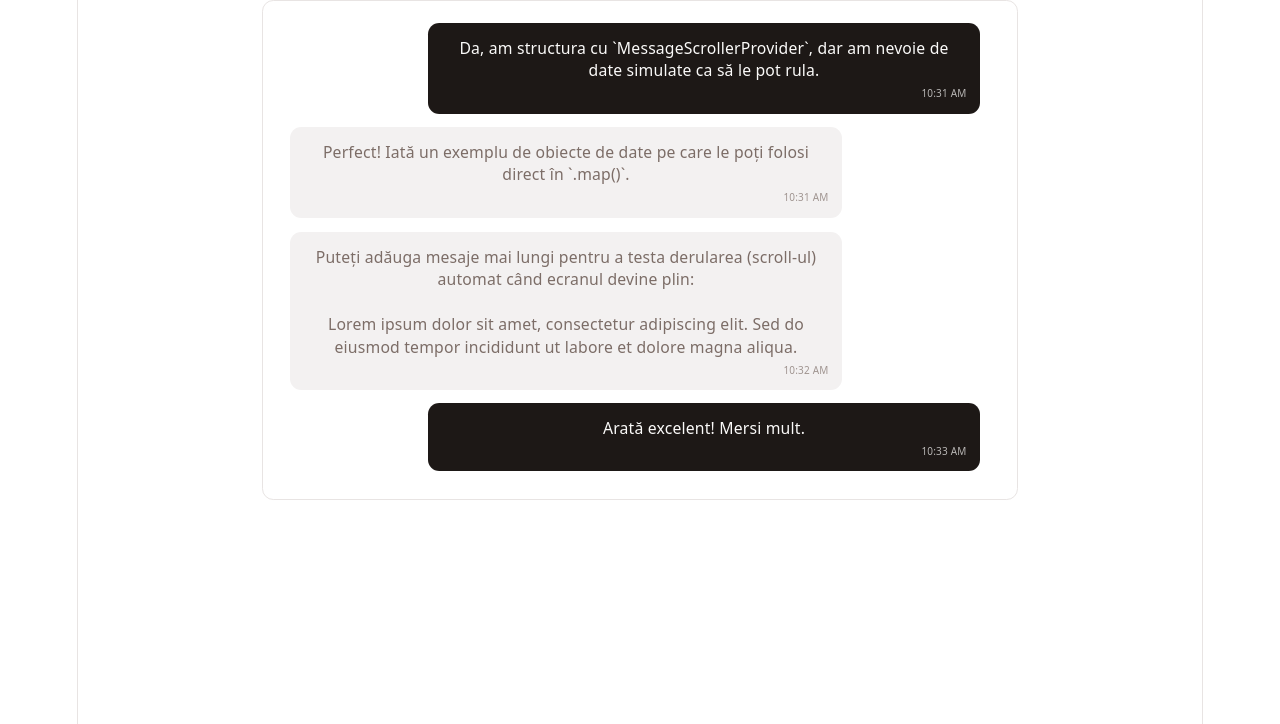
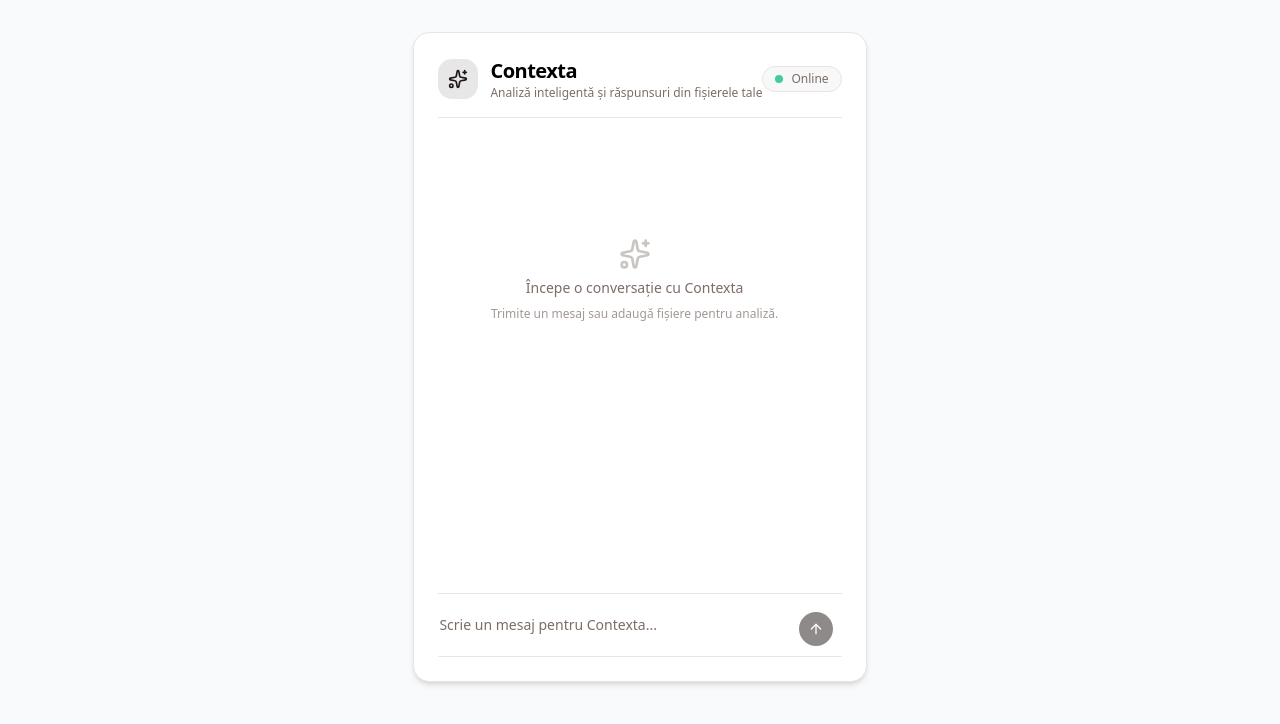
Before and after one commit to Mateiii/contexta-ai, a React app in the folder frontend/: page / in a window 1280 px wide. Shown: the top 724 px of the page. Built offline with nearby package versions, Linux system fonts and the light colour scheme; the HTML template or start-up script is replaced by a standard one.

Commit message:
Test frontend facut cu AI

```diff
--- a/frontend/src/App.jsx
+++ b/frontend/src/App.jsx
@@ -1,5 +1,8 @@
-import './App.css'
-import { Message } from "@/components/ui/message"
+import { useState } from "react"
+import "./App.css"
+import { Button } from "@/components/ui/button"
+import { Textarea } from "@/components/ui/textarea"
+import { ArrowUpIcon, Sparkles } from "lucide-react"
 import {
   MessageScroller,
   MessageScrollerButton,
@@ -9,79 +12,123 @@ import {
   MessageScrollerViewport,
 } from "@/components/ui/message-scroller"
 
-export const mockMessages = [
-  {
-    id: "msg_1",
+export default function App() {
+  const [messages, setMessages] = useState([])
+  const [text, setText] = useState("")
+
+  const handleSend = () => {
+    if (!text.trim()) return
+
+    const now = new Date()
+    const formattedTime = now.toLocaleTimeString([], {
+      hour: "2-digit",
+      minute: "2-digit",
+    })
+
+    const newMessage = {
+      id: `msg_${Date.now()}`,
       role: "user",
-    content: "Salut! Mă poți ajuta să configurez un chat scroller în React?",
-    createdAt: "10:30 AM"
-  },
-  {
-    id: "msg_2",
-    role: "assistant",
-    content: "Salut! Cu siguranță. Ai deja componentele create pentru viewport și items?",
-    createdAt: "10:30 AM"
-  },
-  {
-    id: "msg_3",
-    role: "user",
-    content: "Da, am structura cu `MessageScrollerProvider`, dar am nevoie de date simulate ca să le pot rula.",
-    createdAt: "10:31 AM"
-  },
-  {
-    id: "msg_4",
-    role: "assistant",
-    content: "Perfect! Iată un exemplu de obiecte de date pe care le poți folosi direct în `.map()`.",
-    createdAt: "10:31 AM"
-  },
-  {
-    id: "msg_5",
-    role: "assistant",
-    content: "Puteți adăuga mesaje mai lungi pentru a testa derularea (scroll-ul) automat când ecranul devine plin:\n\nLorem ipsum dolor sit amet, consectetur adipiscing elit. Sed do eiusmod tempor incididunt ut labore et dolore magna aliqua.",
-    createdAt: "10:32 AM"
-  },
-  {
-    id: "msg_6",
-    role: "user",
-    content: "Arată excelent! Mersi mult.",
-    createdAt: "10:33 AM"
+      content: text,
+      createdAt: formattedTime,
     }
-];
 
-export default function App() {
-  const messages = mockMessages;
+    setMessages((prev) => [...prev, newMessage])
+    setText("")
+  }
+
+  const handleKeyDown = (e) => {
+    if (e.key === "Enter" && !e.shiftKey) {
+      e.preventDefault()
+      handleSend()
+    }
+  }
 
   return (
-    <div className="max-w-2xl mx-auto h-[500px] border rounded-lg p-4 bg-background">
+    /* max-w-4xl face containerul mult mai lat. Poți schimba în max-w-5xl dacă îl vrei uriaș */
+    <div className="max-w-4xl mx-auto h-[650px] border rounded-2xl p-6 bg-background flex flex-col justify-between gap-4 my-8 shadow-md">
+
+      {/* --- HEADER: Numele Chatbot-ului (Contexta) --- */}
+      <div className="flex items-center justify-between pb-4 border-b">
+        <div className="flex items-center gap-3">
+          <div className="p-2.5 bg-primary/10 rounded-xl text-primary flex items-center justify-center">
+            <Sparkles className="size-5" />
+          </div>
+          <div>
+            <h1 className="text-xl font-bold tracking-tight text-black flex items-center gap-2">
+  Contexta
+</h1>
+            <p className="text-xs text-muted-foreground">
+              Analiză inteligentă și răspunsuri din fișierele tale
+            </p>
+          </div>
+        </div>
+
+        {/* Badge discret de status */}
+        <div className="flex items-center gap-2 text-xs text-muted-foreground bg-muted/50 px-3 py-1 rounded-full border">
+          <span className="size-2 rounded-full bg-emerald-500 animate-pulse" />
+          <span>Online</span>
+        </div>
+      </div>
+
+      {/* --- ZONA DE MESAJE --- */}
       <MessageScrollerProvider>
         <MessageScroller className="h-full">
           <MessageScrollerViewport>
             <MessageScrollerContent className="flex flex-col gap-3 p-2">
-              {messages.map((message) => (
+              {messages.length === 0 ? (
+                <div className="flex flex-col h-full items-center justify-center text-muted-foreground text-sm py-24 gap-2">
+                  <Sparkles className="size-8 opacity-40" />
+                  <p className="font-medium">Începe o conversație cu Contexta</p>
+                  <p className="text-xs opacity-70">Trimite un mesaj sau adaugă fișiere pentru analiză.</p>
+                </div>
+              ) : (
+                messages.map((message) => (
                   <MessageScrollerItem
                     key={message.id}
                     messageId={message.id}
                     scrollAnchor={message.role === "user"}
                   >
                     <div
-                    className={`p-3 rounded-lg text-sm max-w-[80%] ${
+                      className={`p-3.5 rounded-2xl text-sm max-w-[70%] shadow-sm ${
                         message.role === "user"
-                        ? "ml-auto bg-primary text-primary-foreground"
-                        : "mr-auto bg-muted text-muted-foreground"
+                          ? "ml-auto bg-primary text-primary-foreground rounded-br-none"
+                          : "mr-auto bg-muted text-muted-foreground rounded-bl-none"
                       }`}
                     >
-                    <p className="whitespace-pre-line">{message.content}</p>
-                    <span className="text-[10px] opacity-70 block mt-1 text-right">
+                      <p className="whitespace-pre-line leading-relaxed">{message.content}</p>
+                      <span className="text-[10px] opacity-70 block mt-1.5 text-right">
                         {message.createdAt}
                       </span>
                     </div>
                   </MessageScrollerItem>
-              ))}
+                ))
+              )}
             </MessageScrollerContent>
           </MessageScrollerViewport>
           <MessageScrollerButton />
         </MessageScroller>
       </MessageScrollerProvider>
+
+      {/* --- INPUT AREA --- */}
+      <div className="relative pt-2 border-t">
+        <Textarea
+          value={text}
+          onChange={(e) => setText(e.target.value)}
+          onKeyDown={handleKeyDown}
+          placeholder="Scrie un mesaj pentru Contexta..."
+          className="pr-14 min-h-[55px] resize-none text-sm pt-3"
+        />
+        <Button
+          type="button"
+          size="icon-sm"
+          onClick={handleSend}
+          disabled={!text.trim()}
+          className="absolute right-2 bottom-2.5 rounded-full"
+        >
+          <ArrowUpIcon className="size-4" />
+          <span className="sr-only">Trimite</span>
+        </Button>
       </div>
-  );
+    </div>
+  )
 }
--- a/frontend/src/components/ui/message.jsx
+++ b/frontend/src/components/ui/message.jsx
@@ -1,6 +1,6 @@
 import * as React from "react"
 
-import { cn } from "@/lib/utils"
+import { cn } from "@/components/ui/textarea"
 
 function MessageGroup({
   className,
--- /dev/null
+++ b/frontend/src/components/ui/textarea.jsx
@@ -0,0 +1,20 @@
+import * as React from "react"
+
+import { cn } from "@/lib/utils"
+
+function Textarea({
+  className,
+  ...props
+}) {
+  return (
+    <textarea
+      data-slot="textarea"
+      className={cn(
+        "flex field-sizing-content min-h-16 w-full resize-none rounded-none border border-transparent border-b-input bg-transparent px-0 py-3 text-base transition-[color,border-color] outline-none placeholder:text-muted-foreground focus-visible:border-b-ring disabled:cursor-not-allowed disabled:opacity-50 aria-invalid:border-b-destructive md:text-sm dark:aria-invalid:border-b-destructive/50",
+        className
+      )}
+      {...props} />
+  );
+}
+
+export { Textarea }
--- a/frontend/src/index.css
+++ b/frontend/src/index.css
@@ -7,227 +7,56 @@
 @custom-variant dark (&:is(.dark *));
 
 :root {
-  --text: #6b6375;
-  --text-h: #08060d;
-  --bg: #fff;
-  --border: oklch(0.922 0.005 34.3);
-  --code-bg: #f4f3ec;
-  --accent: oklch(0.96 0.002 17.2);
-  --accent-bg: rgba(170, 59, 255, 0.1);
-  --accent-border: rgba(170, 59, 255, 0.5);
-  --social-bg: rgba(244, 243, 236, 0.5);
-  --shadow:
-    rgba(0, 0, 0, 0.1) 0 10px 15px -3px, rgba(0, 0, 0, 0.05) 0 4px 6px -2px;
-
-  --sans: system-ui, 'Segoe UI', Roboto, sans-serif;
-  --heading: system-ui, 'Segoe UI', Roboto, sans-serif;
+  --sans: 'Noto Sans Variable', system-ui, -apple-system, sans-serif;
+  --heading: 'Noto Sans Variable', system-ui, -apple-system, sans-serif;
   --mono: ui-monospace, Consolas, monospace;
 
-  font: 18px/145% var(--sans);
-  letter-spacing: 0.18px;
-  color-scheme: light dark;
-  color: var(--text);
-  background: var(--bg);
-  font-synthesis: none;
+  font-family: var(--sans);
   text-rendering: optimizeLegibility;
   -webkit-font-smoothing: antialiased;
   -moz-osx-font-smoothing: grayscale;
 
-  @media (max-width: 1024px) {
-    font-size: 16px;
-  }
-
+  /* Culori Light Mode (Shadcn Standard) */
   --background: oklch(1 0 0);
-
   --foreground: oklch(0.147 0.004 49.3);
-
   --card: oklch(1 0 0);
-
   --card-foreground: oklch(0.147 0.004 49.3);
-
   --popover: oklch(1 0 0);
-
   --popover-foreground: oklch(0.147 0.004 49.3);
-
   --primary: oklch(0.214 0.009 43.1);
-
   --primary-foreground: oklch(0.986 0.002 67.8);
-
   --secondary: oklch(0.96 0.002 17.2);
-
   --secondary-foreground: oklch(0.214 0.009 43.1);
-
   --muted: oklch(0.96 0.002 17.2);
-
   --muted-foreground: oklch(0.547 0.021 43.1);
-
+  --accent: oklch(0.96 0.002 17.2);
   --accent-foreground: oklch(0.214 0.009 43.1);
-
   --destructive: oklch(0.577 0.245 27.325);
-
+  --border: oklch(0.922 0.005 34.3);
   --input: oklch(0.922 0.005 34.3);
-
   --ring: oklch(0.714 0.014 41.2);
-
-  --chart-1: oklch(0.868 0.007 39.5);
-
-  --chart-2: oklch(0.547 0.021 43.1);
-
-  --chart-3: oklch(0.438 0.017 39.3);
-
-  --chart-4: oklch(0.367 0.016 35.7);
-
-  --chart-5: oklch(0.268 0.011 36.5);
-
   --radius: 0.625rem;
-
-  --sidebar: oklch(0.986 0.002 67.8);
-
-  --sidebar-foreground: oklch(0.147 0.004 49.3);
-
-  --sidebar-primary: oklch(0.214 0.009 43.1);
-
-  --sidebar-primary-foreground: oklch(0.986 0.002 67.8);
-
-  --sidebar-accent: oklch(0.96 0.002 17.2);
-
-  --sidebar-accent-foreground: oklch(0.214 0.009 43.1);
-
-  --sidebar-border: oklch(0.922 0.005 34.3);
-
-  --sidebar-ring: oklch(0.714 0.014 41.2)
-}
-
-@media (prefers-color-scheme: dark) {
-  :root {
-    --text: #9ca3af;
-    --text-h: #f3f4f6;
-    --bg: #16171d;
-    --border: #2e303a;
-    --code-bg: #1f2028;
-    --accent: #c084fc;
-    --accent-bg: rgba(192, 132, 252, 0.15);
-    --accent-border: rgba(192, 132, 252, 0.5);
-    --social-bg: rgba(47, 48, 58, 0.5);
-    --shadow:
-      rgba(0, 0, 0, 0.4) 0 10px 15px -3px, rgba(0, 0, 0, 0.25) 0 4px 6px -2px;
-  }
-
-  #social .button-icon {
-    filter: invert(1) brightness(2);
-  }
 }
 
 body {
   margin: 0;
+  padding: 0;
+  background-color: #f9fafb; /* Un fundal ușor gri deschis pentru contrast */
+  color: #111827;
+  min-height: 100vh;
 }
 
+/* Am eliminat width: 1126px și text-align: center care stricau layout-ul */
 #root {
-  width: 1126px;
-  max-width: 100%;
-  margin: 0 auto;
-  text-align: center;
-  border-inline: 1px solid var(--border);
-  min-height: 100svh;
+  width: 100%;
+  min-height: 100vh;
   display: flex;
   flex-direction: column;
   box-sizing: border-box;
 }
 
-h1,
-h2 {
-  font-family: var(--heading);
-  font-weight: 500;
-  color: var(--text-h);
-}
-
-h1 {
-  font-size: 56px;
-  letter-spacing: -1.68px;
-  margin: 32px 0;
-  @media (max-width: 1024px) {
-    font-size: 36px;
-    margin: 20px 0;
-  }
-}
-h2 {
-  font-size: 24px;
-  line-height: 118%;
-  letter-spacing: -0.24px;
-  margin: 0 0 8px;
-  @media (max-width: 1024px) {
-    font-size: 20px;
-  }
-}
-p {
-  margin: 0;
-}
-
-code,
-.counter {
-  font-family: var(--mono);
-  display: inline-flex;
-  border-radius: 4px;
-  color: var(--text-h);
-}
-
-code {
-  font-size: 15px;
-  line-height: 135%;
-  padding: 4px 8px;
-  background: var(--code-bg);
-}
-
-.dark {
-  --background: oklch(0.147 0.004 49.3);
-  --foreground: oklch(0.986 0.002 67.8);
-  --card: oklch(0.214 0.009 43.1);
-  --card-foreground: oklch(0.986 0.002 67.8);
-  --popover: oklch(0.214 0.009 43.1);
-  --popover-foreground: oklch(0.986 0.002 67.8);
-  --primary: oklch(0.922 0.005 34.3);
-  --primary-foreground: oklch(0.214 0.009 43.1);
-  --secondary: oklch(0.268 0.011 36.5);
-  --secondary-foreground: oklch(0.986 0.002 67.8);
-  --muted: oklch(0.268 0.011 36.5);
-  --muted-foreground: oklch(0.714 0.014 41.2);
-  --accent: oklch(0.268 0.011 36.5);
-  --accent-foreground: oklch(0.986 0.002 67.8);
-  --destructive: oklch(0.704 0.191 22.216);
-  --border: oklch(1 0 0 / 10%);
-  --input: oklch(1 0 0 / 15%);
-  --ring: oklch(0.547 0.021 43.1);
-  --chart-1: oklch(0.868 0.007 39.5);
-  --chart-2: oklch(0.547 0.021 43.1);
-  --chart-3: oklch(0.438 0.017 39.3);
-  --chart-4: oklch(0.367 0.016 35.7);
-  --chart-5: oklch(0.268 0.011 36.5);
-  --sidebar: oklch(0.214 0.009 43.1);
-  --sidebar-foreground: oklch(0.986 0.002 67.8);
-  --sidebar-primary: oklch(0.488 0.243 264.376);
-  --sidebar-primary-foreground: oklch(0.986 0.002 67.8);
-  --sidebar-accent: oklch(0.268 0.011 36.5);
-  --sidebar-accent-foreground: oklch(0.986 0.002 67.8);
-  --sidebar-border: oklch(1 0 0 / 10%);
-  --sidebar-ring: oklch(0.547 0.021 43.1);
-}
-
 @theme inline {
   --font-sans: 'Noto Sans Variable', sans-serif;
-  --font-heading: 'Playfair Display Variable', serif;
-  --color-sidebar-ring: var(--sidebar-ring);
-  --color-sidebar-border: var(--sidebar-border);
-  --color-sidebar-accent-foreground: var(--sidebar-accent-foreground);
-  --color-sidebar-accent: var(--sidebar-accent);
-  --color-sidebar-primary-foreground: var(--sidebar-primary-foreground);
-  --color-sidebar-primary: var(--sidebar-primary);
-  --color-sidebar-foreground: var(--sidebar-foreground);
-  --color-sidebar: var(--sidebar);
-  --color-chart-5: var(--chart-5);
-  --color-chart-4: var(--chart-4);
-  --color-chart-3: var(--chart-3);
-  --color-chart-2: var(--chart-2);
-  --color-chart-1: var(--chart-1);
   --color-ring: var(--ring);
   --color-input: var(--input);
   --color-border: var(--border);
@@ -250,15 +79,13 @@ code {
   --radius-md: calc(var(--radius) * 0.8);
   --radius-lg: var(--radius);
   --radius-xl: calc(var(--radius) * 1.4);
-  --radius-2xl: calc(var(--radius) * 1.8);
-  --radius-3xl: calc(var(--radius) * 2.2);
-  --radius-4xl: calc(var(--radius) * 2.6);
 }
 
 @layer base {
   * {
-    @apply border-border outline-ring/50;}
+    @apply border-border outline-ring/50;
+  }
   body {
-    @apply bg-background text-foreground;}
-  html {
-    @apply font-sans;}}
+    @apply bg-background text-foreground;
+  }
+}
```
Lines whose indentation alone changed are shown as unchanged.
